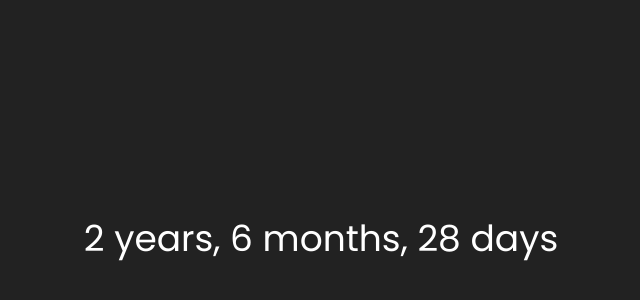
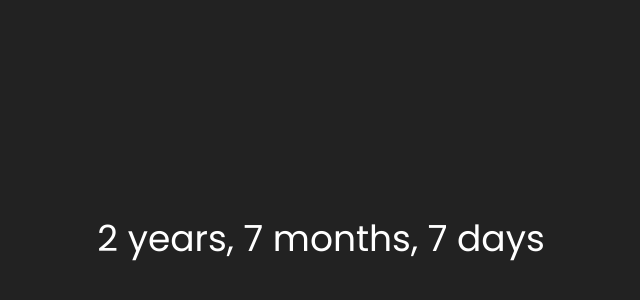
Before and after one commit to nanggigi1/countdown, a plain HTML site: page index.html in a window 1280 px wide. Shown: the part 162-462 px from the top of the page, without its empty margins (319-959 px from the left). Drawn offline with Linux system fonts and the light colour scheme.

Commit message:
End date to 20 August

```diff
--- a/index.html
+++ b/index.html
@@ -34,7 +34,7 @@
 
   <script>
     function countdownTimer() {
-      const targetDate = new Date("August 10, 2027 00:00:00").getTime();
+      const targetDate = new Date("August 20, 2027 00:00:00").getTime();
       const now = new Date().getTime();
       const timeDifference = targetDate - now;
 
```
